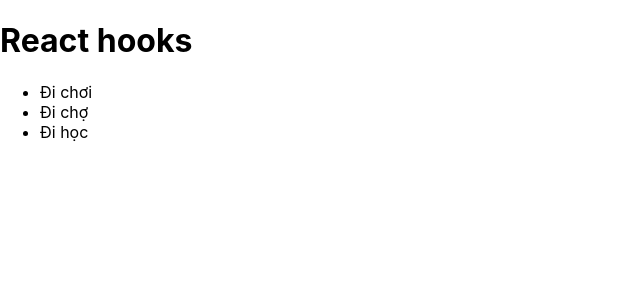
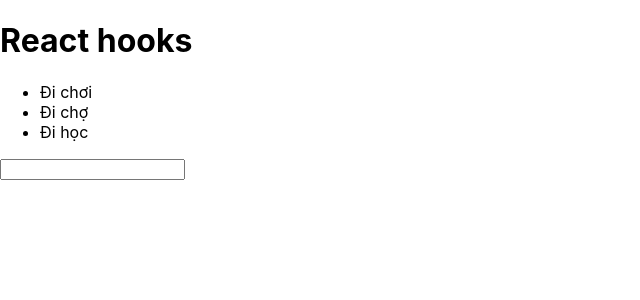
Before and after one commit to longpt99/react-hooks-basic, a React (Create React App) app: page / in a window 1280 px wide. Shown: the top 300 px of the page, without its empty margins (0-640 px from the left). Built offline with nearby package versions, Linux system fonts and the light colour scheme.

Commit message:
Ex useState()-todoForm

```diff
--- a/src/App.js
+++ b/src/App.js
@@ -2,6 +2,7 @@
 import './App.scss';
 import ColorBox from './components/ColorBox';
 import TodoList from './components/TodoList';
+import TodoForm from './components/TodoForm';
 
 function App() {
   const [todoList, setTodoList] = useState([
@@ -11,17 +12,27 @@
   ])
 
   function handleTodoClick(todo) {
-    console.log(todo)
     const index = todoList.findIndex(x => x.id == todo.id);
     if (index < 0) return;
     const newTodoList = [...todoList];
     newTodoList.splice(index, 1);
     setTodoList(newTodoList)
   }
+
+  function handleTodoFormSubmit(formValues) {
+    const newTodo = {
+      id: todoList.length + 1,
+      ...formValues,
+    };
+    const newTodoList = [...todoList];
+    newTodoList.push(newTodo);
+    setTodoList(newTodoList)
+  }
   return (
     <div className="app">
       <h1>React hooks</h1>
       <TodoList todos={todoList} onTodoClick={handleTodoClick} />
+      <TodoForm onSubmit={handleTodoFormSubmit} />
     </div>
   );
 }
--- /dev/null
+++ b/src/components/TodoForm/index.jsx
@@ -0,0 +1,37 @@
+import React, { useState } from 'react';
+import PropTypes from 'prop-types';
+
+TodoForm.propTypes = {
+  onSubmit: PropTypes.func,
+};
+
+TodoForm.defaultProps = {
+  onSubmit: null,
+}
+
+function TodoForm(props) {
+  const { onSubmit } = props;
+  const [value, setValue] = useState('')
+
+  function handleValueChange(e) {
+    setValue(e.target.value)
+  }
+
+  function handleSubmit(e) {
+    e.preventDefault();
+    if (!onSubmit) return;
+    const formValues = {
+      title: value,
+    };
+    onSubmit(formValues)
+    setValue('')
+  }
+
+  return (
+    <form onSubmit={handleSubmit}>
+      <input type="text" value={value} onChange={handleValueChange} />
+    </form>
+  );
+}
+
+export default TodoForm;
```
